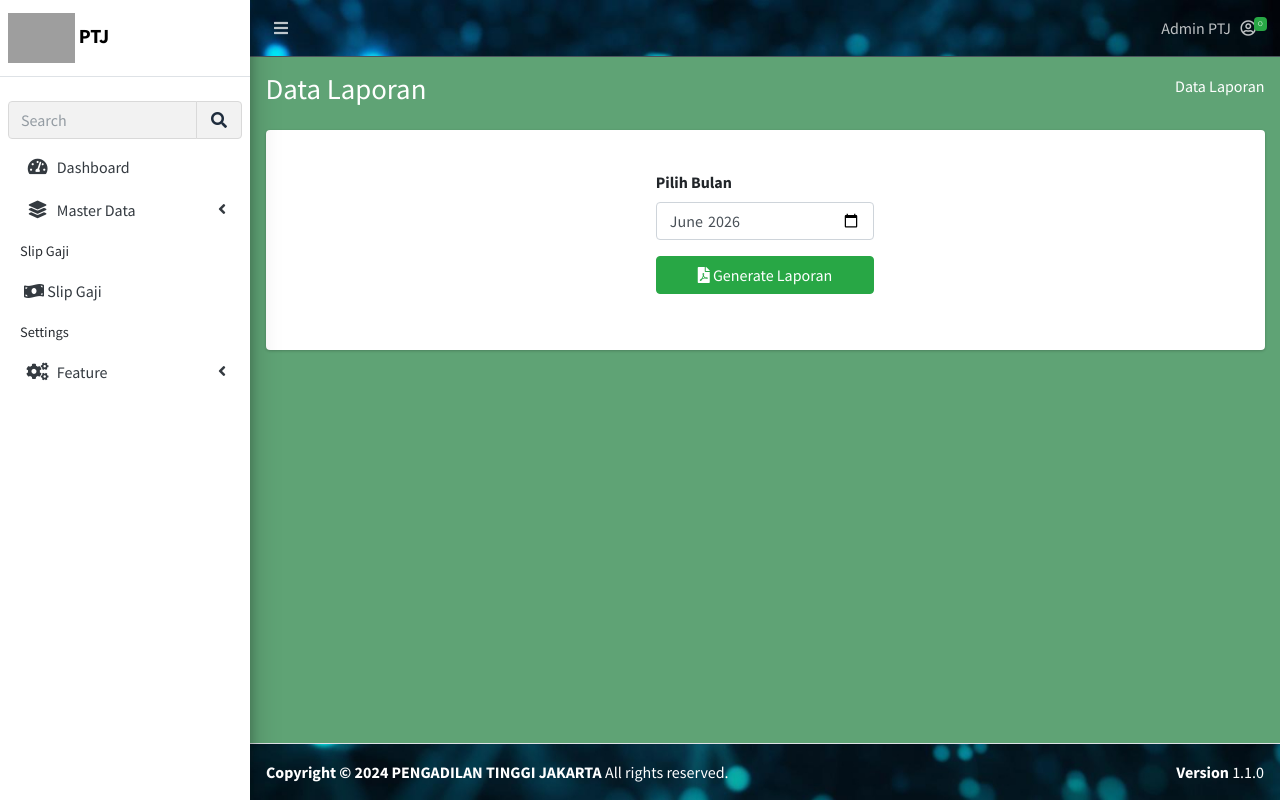
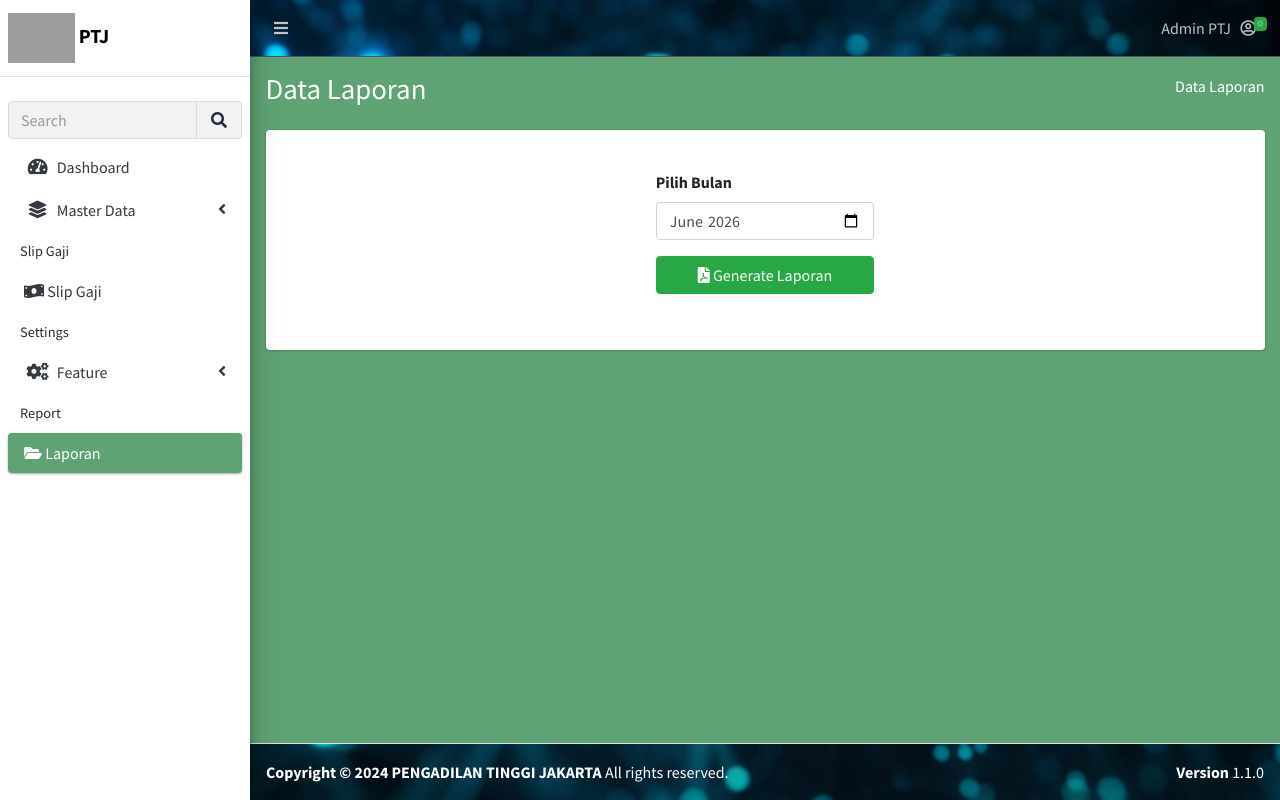
Before and after one commit to ekaputra012309/slipgaji_laravel, a Laravel app: page /laporan in a window 1280 px wide. Run offline with Laravel 8, Linux system fonts and the light colour scheme; a user stored in the database is signed in; data comes from the database, SQL or seed files in the repository; some libraries are stand-ins or nearby versions; grey boxes are pictures that could not be loaded.

Commit message:
update slip gaji layout

```diff
--- a/resources/views/backend/template/sidebar.blade.php
+++ b/resources/views/backend/template/sidebar.blade.php
@@ -79,25 +79,18 @@
 
                 @if (in_array($role, ['admin', 'superadmin']))
                     <li class="nav-header">Settings</li>
-                @endif
-
-                @if (in_array($role, ['admin', 'superadmin']))
                     <li class="nav-item">
                         <a href="#" class="nav-link">
                             <i class="nav-icon fas fa-cogs"></i>
                             <p>Feature<i class="right fas fa-angle-left"></i></p>
                         </a>
                         <ul class="nav nav-treeview">
-                            {{-- @endif
-                @if (in_array($role, ['superadmin'])) --}}
                             <li class="nav-item">
                                 <a href="{{ route('surat.index') }}"
                                     class="nav-link {{ request()->routeIs('surat.index') ? 'active' : '' }}">
                                     <p>Format Surat</p>
                                 </a>
                             </li>
-                            {{-- @endif
-                @if (in_array($role, ['admin', 'superadmin'])) --}}
                             <li class="nav-item">
                                 <a href="{{ route('user.index') }}"
                                     class="nav-link {{ request()->routeIs('user.index') ? 'active' : '' }}">
@@ -122,6 +115,16 @@
                     </li>
             </ul>
             </li>
+
+            <li class="nav-header">Report</li>
+
+            <li class="nav-item">
+                <a href="{{ route('slipgaji.laporan') }}"
+                    class="nav-link {{ request()->routeIs('slipgaji.laporan') ? 'active' : '' }}">
+                    <i class="fas fa-folder-open"></i>
+                    <p>Laporan</p>
+                </a>
+            </li>
             @endif
             </ul>
         </nav>
```
Also changed, not shown: resources/views/backend/slipgaji/show.blade.php (+20 -5 lines), storage/app/public/logos/logo.png (added), storage/app/public/logos/logo_aja.png (added).
